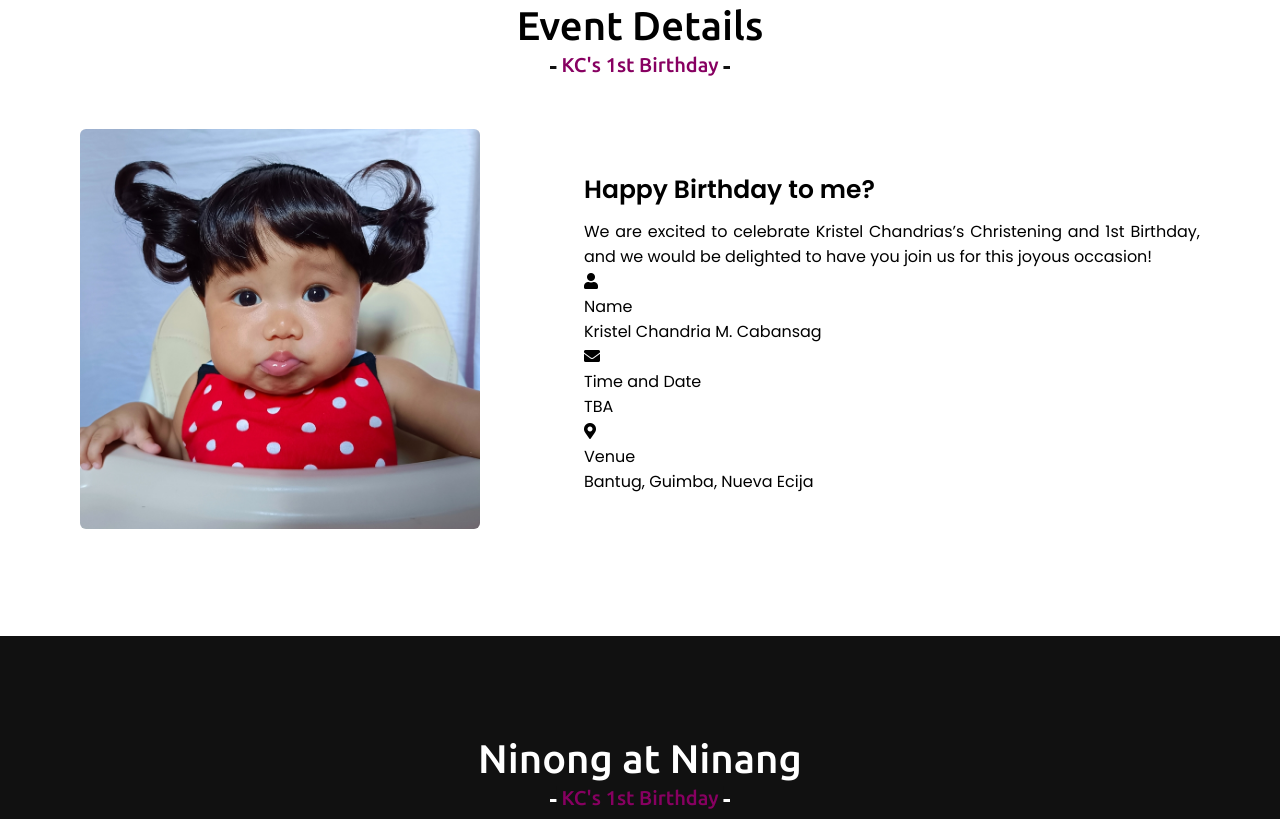
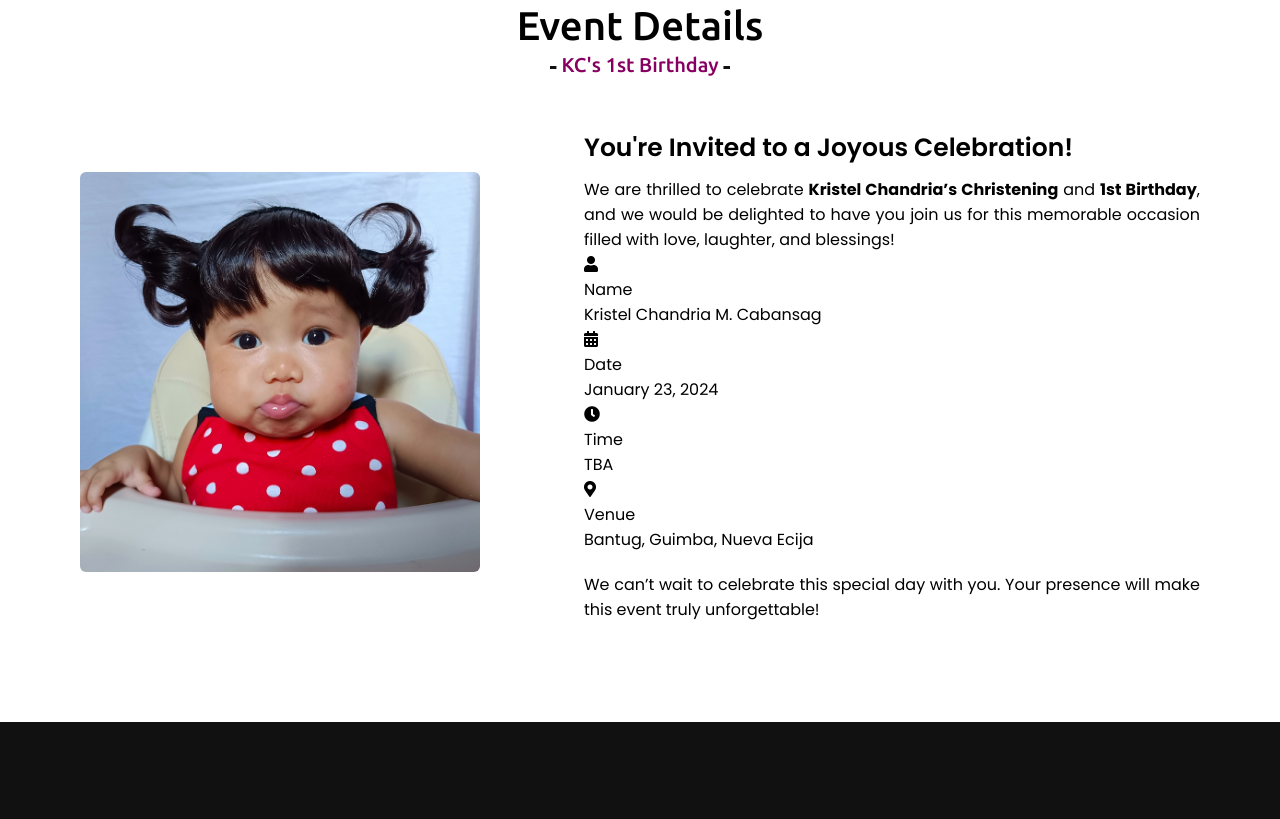
Before and after one commit to keiz-hub/kc-1st-birthday, a plain HTML site: page index.html in a window 1280 px wide. Shown: the part 897-1716 px from the top of the page. Drawn offline with nearby package versions, Linux system fonts and the light colour scheme; a script that the page names is missing.

Commit message:
Update index.html

```diff
--- a/index.html
+++ b/index.html
@@ -55,12 +55,12 @@
             <h2 class="title">Event Details</h2>
                 <div class="about-content">
                     <div class="column left">
-                    <img src="images/profile-1.jpeg" alt="">
+                        <img src="images/profile-1.jpeg" alt="Kristel Chandria's Invitation">
                     </div>
                     <div class="column right">
                         <div class="contact-content">
-                    <div class="text">Happy Birthday to me?</div>
-                    <p>We are excited to celebrate Kristel Chandrias’s Christening and 1st Birthday, and we would be delighted to have you join us for this joyous occasion!</p>
+                            <div class="text">You're Invited to a Joyous Celebration!</div>
+                            <p>We are thrilled to celebrate <strong>Kristel Chandria’s Christening</strong> and <strong>1st Birthday</strong>, and we would be delighted to have you join us for this memorable occasion filled with love, laughter, and blessings!</p>
                             <div class="icons">
                                 <div class="row">
                                     <i class="fas fa-user"></i>
@@ -70,9 +70,16 @@
                                     </div>
                                 </div>
                                 <div class="row">
-                            <i class="fas fa-envelope"></i>
+                                    <i class="fas fa-calendar-alt"></i>
                                     <div class="info">
-                                <div class="head">Time and Date</div>
+                                        <div class="head">Date</div>
+                                        <div class="sub-title">January 23, 2024</div>
+                                    </div>
+                                </div>
+                                <div class="row">
+                                    <i class="fas fa-clock"></i>
+                                    <div class="info">
+                                        <div class="head">Time</div>
                                         <div class="sub-title">TBA</div>
                                     </div>
                                 </div>
@@ -82,6 +89,9 @@
                                         <div class="head">Venue</div>
                                         <div class="sub-title">Bantug, Guimba, Nueva Ecija</div>
                                     </div>
+                                </div>
+                            </div>
+                            <p style="margin-top: 20px;">We can’t wait to celebrate this special day with you. Your presence will make this event truly unforgettable!</p>
                         </div>
                     </div>
                 </div>
```
Lines whose indentation alone changed are shown as unchanged.
